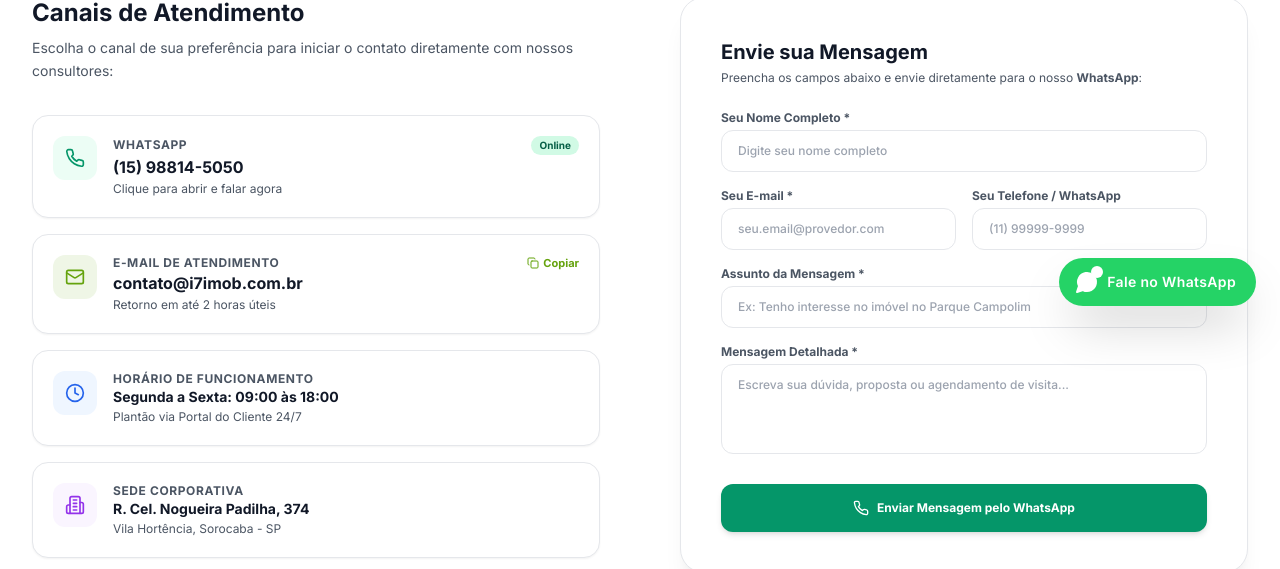
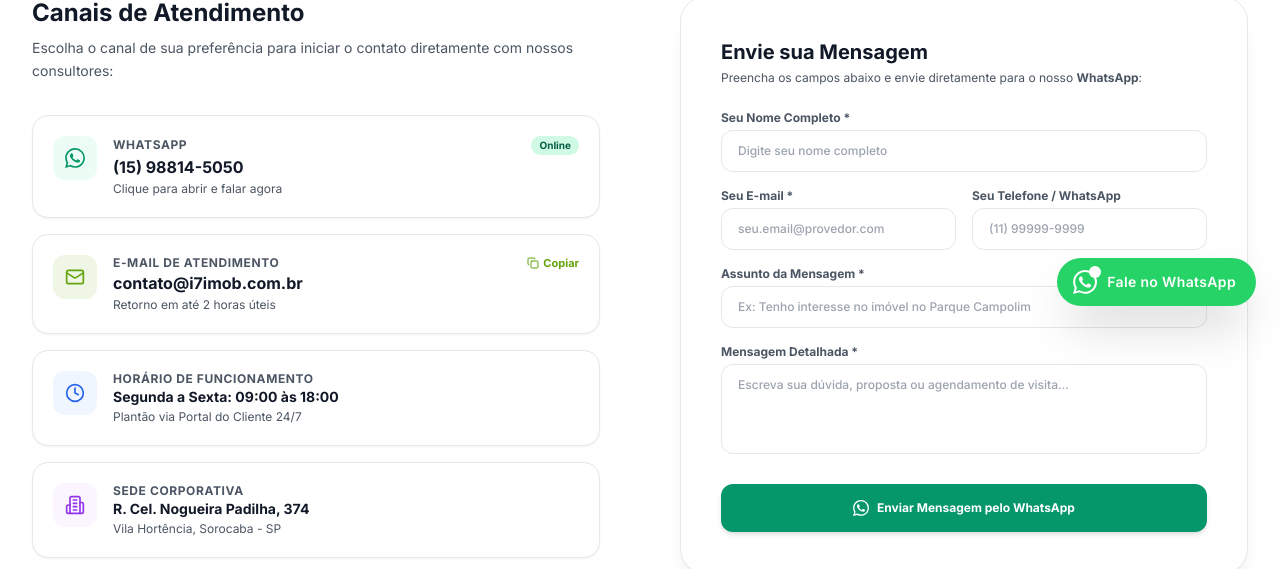
Before and after one commit to renovoenergiaa-cpu/i7-site-app, a Next.js app in the folder apps/web/: page /contato in a window 1280 px wide. Shown: the part 470-1039 px from the top of the page. Built offline with nearby package versions, Linux system fonts and the light colour scheme; no server answers.

Commit message:
fix: substituir simbolos genericos pelo icone oficial do WhatsApp em todo o site

```diff
--- a/apps/web/src/app/contato/page.tsx
+++ b/apps/web/src/app/contato/page.tsx
@@ -16,6 +16,7 @@
   RefreshCw,
   ArrowRight
 } from 'lucide-react';
+import { WhatsAppIcon } from '@/components/WhatsAppIcon';
 
 export default function ContactPage() {
   const [formData, setFormData] = useState({
@@ -111,7 +112,7 @@
                 className="flex items-start gap-4 p-5 bg-white rounded-2xl border border-border shadow-sm hover:border-emerald-500 transition-all group"
               >
                 <div className="p-3 bg-emerald-50 text-emerald-600 rounded-xl shrink-0 group-hover:scale-105 transition-transform">
-                  <Phone className="w-5 h-5" />
+                  <WhatsAppIcon className="w-5 h-5 fill-emerald-600" />
                 </div>
                 <div className="flex-1">
                   <div className="flex items-center justify-between">
@@ -278,7 +279,7 @@
                       type="submit"
                       className="w-full py-4 rounded-xl font-black text-xs bg-emerald-600 text-white shadow-md hover:bg-emerald-700 transition-all flex justify-center items-center gap-2 cursor-pointer"
                     >
-                      <Phone className="w-4 h-4" />
+                      <WhatsAppIcon className="w-4 h-4 fill-white" />
                       <span>Enviar Mensagem pelo WhatsApp</span>
                     </button>
                   </div>
--- a/apps/web/src/app/painel/contratos/page.tsx
+++ b/apps/web/src/app/painel/contratos/page.tsx
@@ -28,6 +28,7 @@
   Building2,
   Printer
 } from 'lucide-react';
+import { WhatsAppIcon } from '@/components/WhatsAppIcon';
 import {
   GestaoContract,
   INITIAL_CONTRACTS,
@@ -697,7 +698,7 @@
                       rel="noreferrer"
                       className="px-3.5 py-2 rounded-xl bg-emerald-500 hover:bg-emerald-600 text-white font-bold text-xs flex items-center gap-1.5 transition-all cursor-pointer shadow-sm"
                     >
-                      <MessageSquare className="w-3.5 h-3.5" />
+                      <WhatsAppIcon className="w-3.5 h-3.5 fill-white" />
                       <span>WhatsApp</span>
                     </a>
 
@@ -768,7 +769,7 @@
                 rel="noreferrer"
                 className="w-full py-3 rounded-xl bg-emerald-600 hover:bg-emerald-700 text-white font-black text-xs flex items-center justify-center gap-2 shadow-md transition-all cursor-pointer"
               >
-                <MessageSquare className="w-4 h-4" />
+                <WhatsAppIcon className="w-4 h-4 fill-white" />
                 <span>Enviar Boas-Vindas & Contrato no WhatsApp</span>
               </a>
 
--- a/apps/web/src/app/painel/visitas/page.tsx
+++ b/apps/web/src/app/painel/visitas/page.tsx
@@ -21,6 +21,7 @@
   ArrowRight,
   FileText
 } from 'lucide-react';
+import { WhatsAppIcon } from '@/components/WhatsAppIcon';
 import {
   ScheduledVisit,
   INITIAL_VISITS,
@@ -381,7 +382,7 @@
                     rel="noopener noreferrer"
                     className="px-4 py-2.5 rounded-xl bg-emerald-600 hover:bg-emerald-700 text-white text-xs font-black shadow flex items-center gap-1.5 transition-all"
                   >
-                    <MessageSquare className="w-4 h-4" />
+                    <WhatsAppIcon className="w-4 h-4 fill-white" />
                     <span>WhatsApp</span>
                   </a>
 
@@ -496,7 +497,7 @@
                 rel="noopener noreferrer"
                 className="w-full sm:w-auto px-6 py-3 rounded-2xl bg-emerald-600 hover:bg-emerald-700 text-white text-xs font-black shadow-lg flex items-center justify-center gap-2 transition-all cursor-pointer"
               >
-                <MessageSquare className="w-4 h-4" />
+                <WhatsAppIcon className="w-4 h-4 fill-white" />
                 <span>Disparar Proposta no WhatsApp do Cliente</span>
               </a>
             </div>
--- a/apps/web/src/app/painel/vistorias/page.tsx
+++ b/apps/web/src/app/painel/vistorias/page.tsx
@@ -29,6 +29,7 @@
   ChevronRight,
   Sparkles
 } from 'lucide-react';
+import { WhatsAppIcon } from '@/components/WhatsAppIcon';
 import {
   InspectionReport,
   INITIAL_INSPECTIONS,
@@ -516,7 +517,7 @@
                     className="py-2 px-3 rounded-xl bg-emerald-500 hover:bg-emerald-600 text-white font-bold text-xs flex items-center justify-center gap-1.5 transition-all cursor-pointer shadow-sm"
                     title="Enviar laudo de vistoria no WhatsApp do inquilino"
                   >
-                    <MessageSquare className="w-3.5 h-3.5" />
+                    <WhatsAppIcon className="w-3.5 h-3.5 fill-white" />
                     <span>WhatsApp</span>
                   </button>
 
@@ -695,7 +696,7 @@
                 onClick={() => handleOpenWhatsApp(selectedReport)}
                 className="py-2.5 px-4 rounded-xl bg-emerald-500 hover:bg-emerald-600 text-white text-xs font-black flex items-center gap-2 transition-all cursor-pointer shadow-sm"
               >
-                <MessageSquare className="w-4 h-4" />
+                <WhatsAppIcon className="w-4 h-4 fill-white" />
                 <span>Enviar Notificação no WhatsApp</span>
               </button>
 
--- a/apps/web/src/app/proposta/[id]/page.tsx
+++ b/apps/web/src/app/proposta/[id]/page.tsx
@@ -22,6 +22,7 @@
   MessageSquare,
   Lock
 } from 'lucide-react';
+import { WhatsAppIcon } from '@/components/WhatsAppIcon';
 import {
   RentalProposal,
   INITIAL_PROPOSALS,
@@ -226,7 +227,7 @@
                 rel="noreferrer"
                 className="inline-flex items-center gap-2 px-6 py-3 rounded-2xl bg-emerald-500 hover:bg-emerald-600 text-white text-xs font-black shadow-md transition-all"
               >
-                <MessageSquare className="w-4 h-4" />
+                <WhatsAppIcon className="w-4 h-4 fill-white" />
                 <span>Acompanhar com o Corretor no WhatsApp</span>
               </a>
             </div>
--- a/apps/web/src/components/Footer.tsx
+++ b/apps/web/src/components/Footer.tsx
@@ -1,6 +1,7 @@
 import React from 'react';
 import Link from 'next/link';
-import { ShieldCheck, Smartphone, Lock, Sparkles, CheckCircle2 } from 'lucide-react';
+import { ShieldCheck, Lock, Sparkles, CheckCircle2 } from 'lucide-react';
+import { WhatsAppIcon } from './WhatsAppIcon';
 
 export const Footer: React.FC = () => {
   return (
@@ -32,7 +33,7 @@
                 rel="noopener noreferrer"
                 className="inline-flex items-center gap-2 px-3 py-1.5 rounded-xl bg-emerald-500/10 border border-emerald-500/30 text-emerald-600 hover:bg-emerald-500 hover:text-white transition-all text-xs font-bold w-fit"
               >
-                <Smartphone className="w-3.5 h-3.5" />
+                <WhatsAppIcon className="w-3.5 h-3.5 fill-current" />
                 <span>WhatsApp: (15) 98814-5050</span>
               </a>
             </div>
--- a/apps/web/src/components/WhatsAppFloating.tsx
+++ b/apps/web/src/components/WhatsAppFloating.tsx
@@ -1,7 +1,7 @@
 'use client';
 
 import React from 'react';
-import { MessageCircle } from 'lucide-react';
+import { WhatsAppIcon } from './WhatsAppIcon';
 
 export function WhatsAppFloating() {
   return (
@@ -10,10 +10,10 @@
       target="_blank"
       rel="noopener noreferrer"
       aria-label="Fale conosco pelo WhatsApp"
-      className="fixed bottom-6 right-6 z-50 flex items-center gap-2 bg-[#25D366] hover:bg-[#20bd5a] text-white px-4 py-3 rounded-full shadow-2xl transition-all duration-300 transform hover:scale-105 group"
+      className="fixed bottom-6 right-6 z-50 flex items-center gap-2.5 bg-[#25D366] hover:bg-[#20bd5a] text-white px-4 py-3 rounded-full shadow-2xl transition-all duration-300 transform hover:scale-105 group"
     >
-      <div className="relative">
-        <MessageCircle className="w-6 h-6 fill-current" />
+      <div className="relative flex items-center justify-center">
+        <WhatsAppIcon className="w-6 h-6 fill-white" />
         <span className="absolute -top-1 -right-1 flex h-3 w-3">
           <span className="animate-ping absolute inline-flex h-full w-full rounded-full bg-white opacity-75"></span>
           <span className="relative inline-flex rounded-full h-3 w-3 bg-white"></span>
--- /dev/null
+++ b/apps/web/src/components/WhatsAppIcon.tsx
@@ -0,0 +1,26 @@
+import React from 'react';
+
+export interface WhatsAppIconProps extends React.SVGProps<SVGSVGElement> {
+  className?: string;
+  size?: number | string;
+}
+
+/**
+ * Ícone oficial do WhatsApp (vetor padrão internacional).
+ */
+export function WhatsAppIcon({ className = 'w-5 h-5', size, ...props }: WhatsAppIconProps) {
+  return (
+    <svg
+      xmlns="http://www.w3.org/2000/svg"
+      viewBox="0 0 24 24"
+      fill="currentColor"
+      width={size}
+      height={size}
+      className={className}
+      aria-hidden="true"
+      {...props}
+    >
+      <path d="M17.472 14.382c-.297-.149-1.758-.867-2.03-.967-.273-.099-.471-.148-.67.15-.197.297-.767.966-.94 1.164-.173.199-.347.223-.644.075-.297-.15-1.255-.463-2.39-1.475-.883-.788-1.48-1.761-1.653-2.059-.173-.297-.018-.458.13-.606.134-.133.298-.347.446-.52.149-.174.198-.298.298-.497.099-.198.05-.371-.025-.52-.075-.149-.669-1.612-.916-2.207-.242-.579-.487-.5-.669-.51-.173-.008-.371-.01-.57-.01-.198 0-.52.074-.792.372-.272.297-1.04 1.016-1.04 2.479 0 1.462 1.065 2.875 1.213 3.074.149.198 2.096 3.2 5.077 4.487.709.306 1.262.489 1.694.625.712.227 1.36.195 1.871.118.571-.085 1.758-.719 2.006-1.413.248-.694.248-1.289.173-1.413-.074-.124-.272-.198-.57-.347m-5.421 7.403h-.004a9.87 9.87 0 01-5.031-1.378l-.361-.214-3.741.982.998-3.648-.235-.374a9.86 9.86 0 01-1.51-5.26c.001-5.45 4.436-9.884 9.888-9.884 2.64 0 5.122 1.03 6.988 2.898a9.825 9.825 0 012.893 6.994c-.003 5.45-4.437 9.884-9.885 9.884m8.413-18.297A11.815 11.815 0 0012.05 0C5.495 0 .16 5.335.157 11.892c0 2.096.547 4.142 1.588 5.945L.057 24l6.305-1.654a11.882 11.882 0 005.683 1.448h.005c6.554 0 11.89-5.335 11.893-11.893a11.821 11.821 0 00-3.48-8.413Z" />
+    </svg>
+  );
+}
```
Also changed, not shown: apps/web/src/app/imoveis/[id]/page.tsx (+4 -3 lines).
